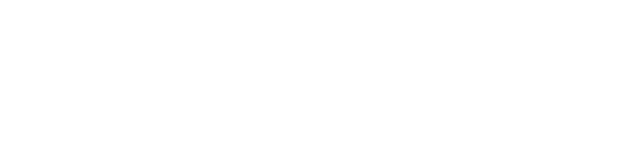
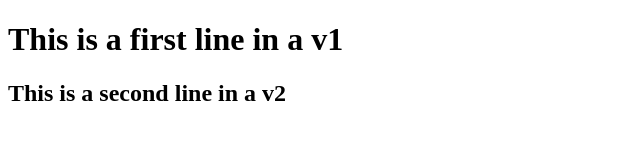
Before and after one commit to Poonamyadav02/myrepo, a plain HTML site: page index.html in a window 1280 px wide. Shown: the whole page, without its empty margins (0-640 px from the left). Drawn offline with Linux system fonts and the light colour scheme.

Commit message:
second line in V2 index.html

```diff
--- a/index.html
+++ b/index.html
@@ -6,6 +6,8 @@
     <title>Document</title>
 </head>
 <body>
+    <h1> This is a first line in a v1</h1>
+    <h2> This is a second line in a v2</h2>
 
 </body>
 </html>
```
